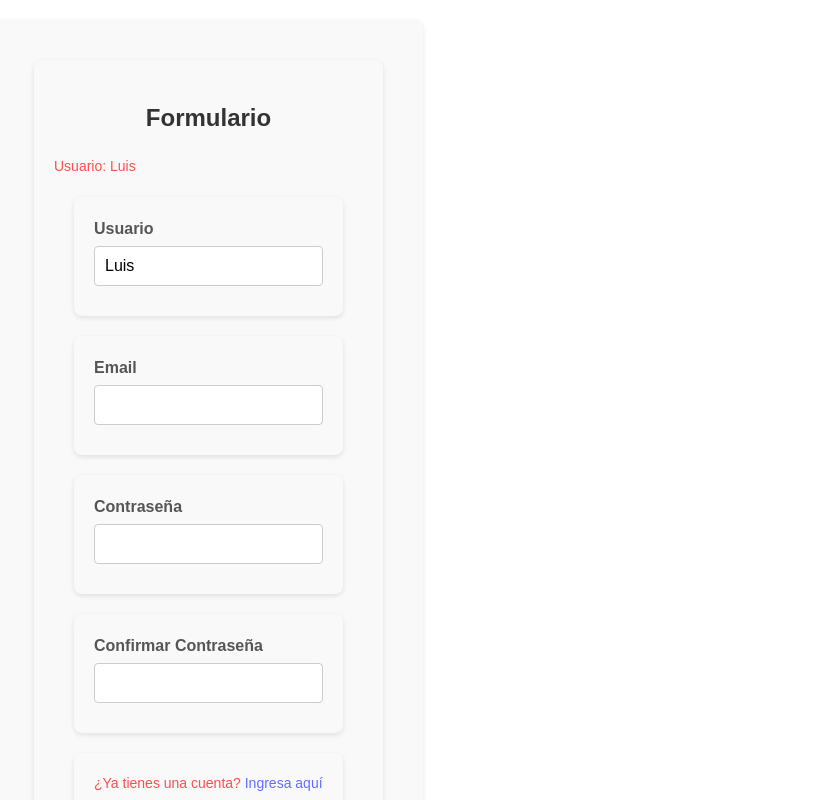
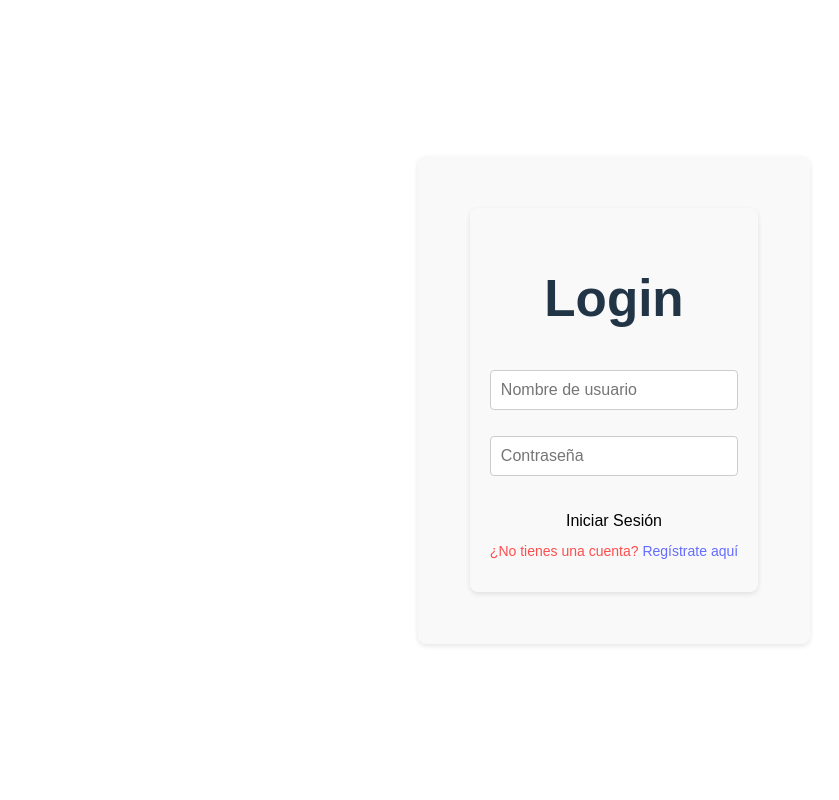
Before and after one commit to Camedute/AnaliPage, a React (Vite) app: page / in a window 1280 px wide. Shown: the top 800 px of the page, without its empty margins (26-865 px from the left). Built offline with nearby package versions, Linux system fonts and the light colour scheme.

Commit message:
mejoras rutas

```diff
--- a/src/main.tsx
+++ b/src/main.tsx
@@ -1,14 +1,19 @@
-import { StrictMode } from 'react'
-import { createRoot } from 'react-dom/client'
-import { BrowserRouter } from "react-router-dom";
-import './index.css'
-import Login from './Login.js';
-import Formulario from './Components/Registro.js';
+import { StrictMode } from 'react';
+import { createRoot } from 'react-dom/client';
+import { BrowserRouter, Routes, Route } from 'react-router-dom';
+import './index.css';
+import Login from './Login';
+import Registro from './Components/Registro';
 
 createRoot(document.getElementById('root')!).render(
   <StrictMode>
     <BrowserRouter>
-      <Formulario />
+      <Routes>
+        {/* Ruta por defecto a Login */}
+        <Route path="/" element={<Login />} />
+        <Route path="/login" element={<Login />} />
+        <Route path="/Registro" element={<Registro />} />
+      </Routes>
     </BrowserRouter>
   </StrictMode>,
-)
+);
```
Also changed, not shown: src/Rutas.tsx (deleted, +0 -21 lines).
